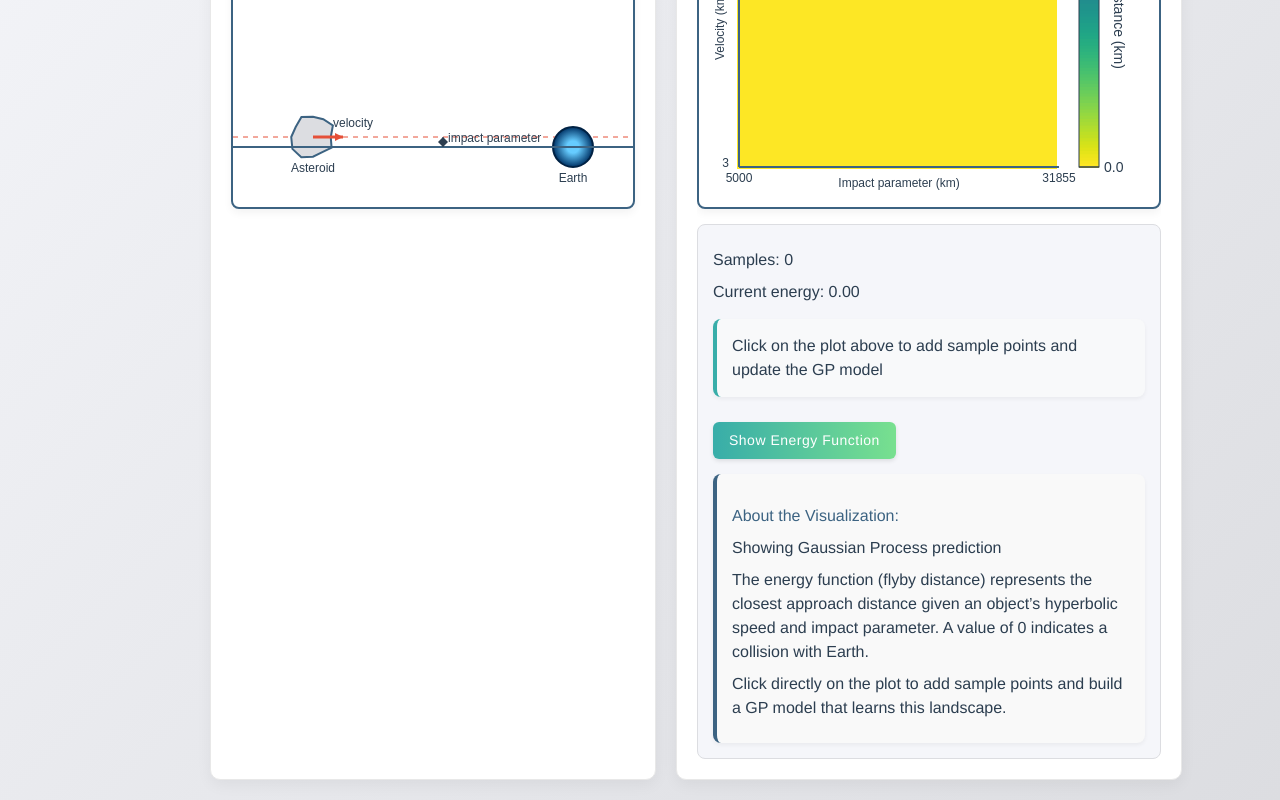
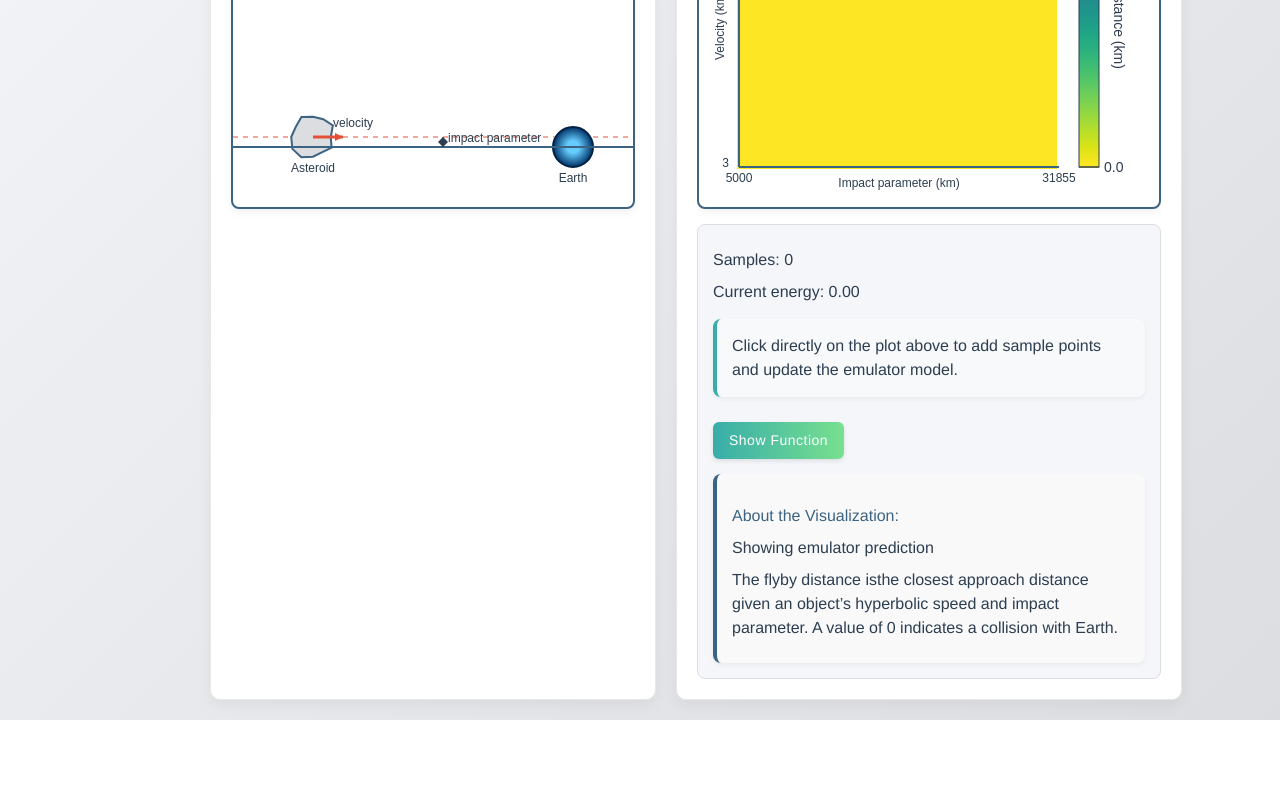
Before and after one commit to alan-turing-institute/gp-demo, a SvelteKit app: page /asteroid in a window 1280 px wide. Shown: the part 333-1133 px from the top of the page. After the commit the page ends 1053 px from the top, so only its background shows below. Built offline with nearby package versions, Linux system fonts and the light colour scheme.

Commit message:
update example text (replace GP with emulator)

```diff
--- a/src/routes/asteroid/+page.svelte
+++ b/src/routes/asteroid/+page.svelte
@@ -514,21 +514,20 @@
         <p>Samples: {samples.length}</p>
         <p>Current energy: {calculateEnergy(angle, velocity).toFixed(2)}</p>
         <div class="instruction">
-          <p class="highlight">Click on the plot above to add sample points and update the GP model</p>
+          <p class="highlight">Click directly on the plot above to add sample points and update the emulator model.</p>
         </div>
         <div class="button-group">
           {#if samples.length > 0}
             <button on:click={clearSamples}>Clear Samples</button>
           {/if}
           <button on:click={toggleEnergyFunction} class="info-button">
-            {showEnergyFunction ? 'Show GP Prediction' : 'Show Energy Function'}
+            {showEnergyFunction ? 'Show Prediction' : 'Show Function'}
           </button>
         </div>
         <div class="energy-function">
           <h3>About the Visualization:</h3>
-          <p>{showEnergyFunction ? 'Showing actual energy function' : 'Showing Gaussian Process prediction'}</p>
-          <p>The energy function (flyby distance) represents the closest approach distance given an object’s hyperbolic speed and impact parameter. A value of 0 indicates a collision with Earth.</p>
-          <p>Click directly on the plot to add sample points and build a GP model that learns this landscape.</p>
+          <p>{showEnergyFunction ? 'Showing true function' : 'Showing emulator prediction'}</p>
+          <p>The flyby distance isthe closest approach distance given an object’s hyperbolic speed and impact parameter. A value of 0 indicates a collision with Earth.</p>
         </div>
       </div>
     </div>
--- a/src/routes/molecule/+page.svelte
+++ b/src/routes/molecule/+page.svelte
@@ -664,22 +664,21 @@ function handleChange(event) {
         <p>Samples: {samples.length}</p>
         <p>Current energy: {calculateEnergy(phi, psi).toFixed(2)}</p>
         <div class="instruction">
-          <p class="highlight">Click on the plot above to add sample points and update the GP model</p>
+          <p class="highlight">Click directly on the plot above to add sample points and update the emulator model</p>
         </div>
         <div class="button-group">
           {#if samples.length > 0}
             <button on:click={clearSamples}>Clear Samples</button>
           {/if}
           <button on:click={toggleEnergyFunction} class="info-button">
-            {showEnergyFunction ? 'Show GP Prediction' : 'Show Energy Function'}
+            {showEnergyFunction ? 'Show Prediction' : 'Show Function'}
           </button>
         </div>
 
         <div class="energy-function">
           <h3>About the Visualization:</h3>
-          <p>{showEnergyFunction ? 'Showing actual energy function' : 'Showing Gaussian Process prediction'}</p>
+          <p>{showEnergyFunction ? 'Showing true function' : 'Showing emulator prediction'}</p>
           <p>The energy function represents different stable conformations of the protein backbone. Lighter regions indicate lower energy (more stable conformations).</p>
-          <p>Click directly on the plot to add sample points and build a GP model that learns this energy landscape.</p>
         </div>
       </div>
     </div>
```
